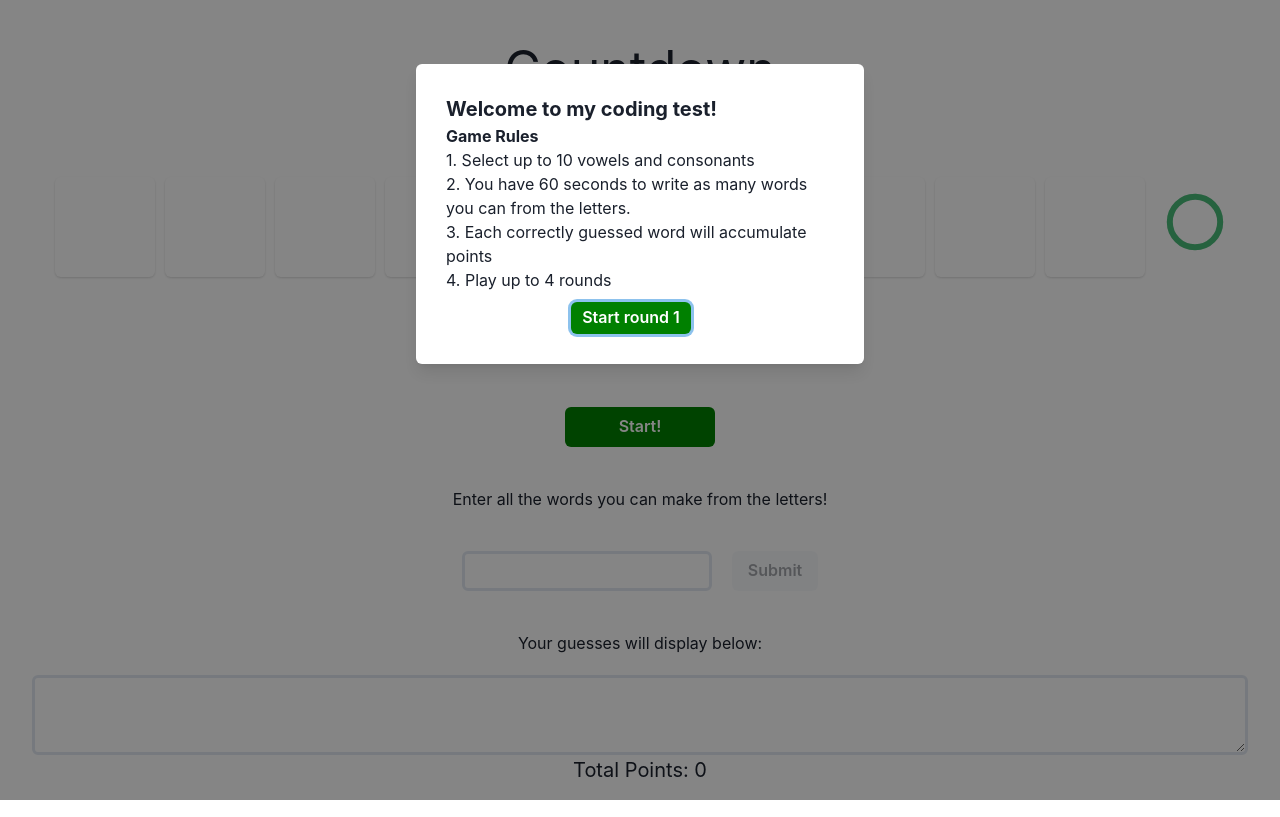
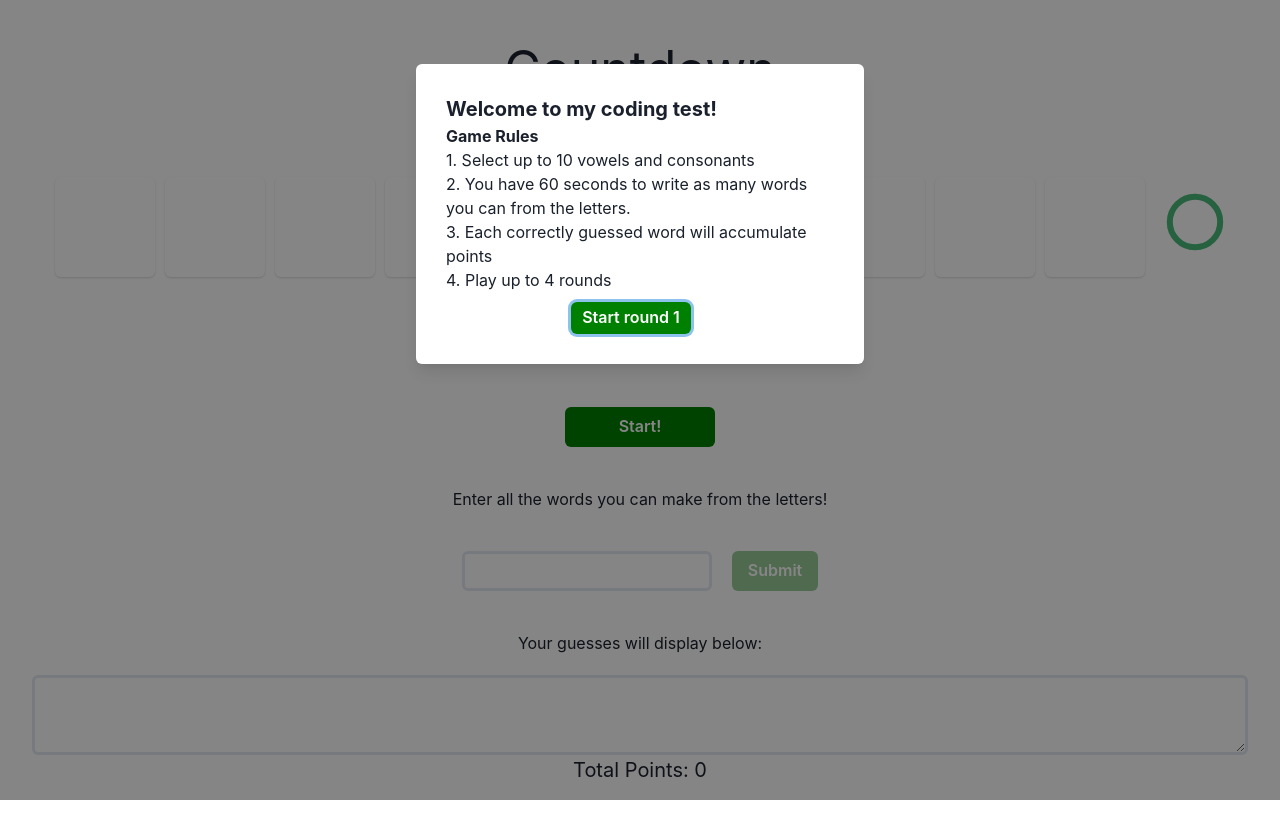
Before and after one commit to Keshia-w/Countdown, a React (Vite) app in the folder countdown/: page / in a window 1280 px wide. Built offline with nearby package versions, Linux system fonts and the light colour scheme.

Commit message:
small style change

```diff
--- a/countdown/src/App.tsx
+++ b/countdown/src/App.tsx
@@ -251,8 +251,10 @@ function App() {
 
         <Button
         marginTop="40px"
-          onClick={handleWordSubmit}
-          isDisabled={isRunning === false || currentWord.length === 0}
+        backgroundColor="green"
+        color="white"
+        onClick={handleWordSubmit}
+        isDisabled={isRunning === false || currentWord.length === 0}
         >
           Submit
         </Button>
@@ -277,7 +279,7 @@ function App() {
           <Text>Total Points: {points}</Text>
           <Text>Longest Word: {longestWord}</Text>
           <Button
-            marginTop="20px"
+            marginTop="120px"
             onClick={() => {
               onRoundEndClose();
               if (rounds < 4) {
```
